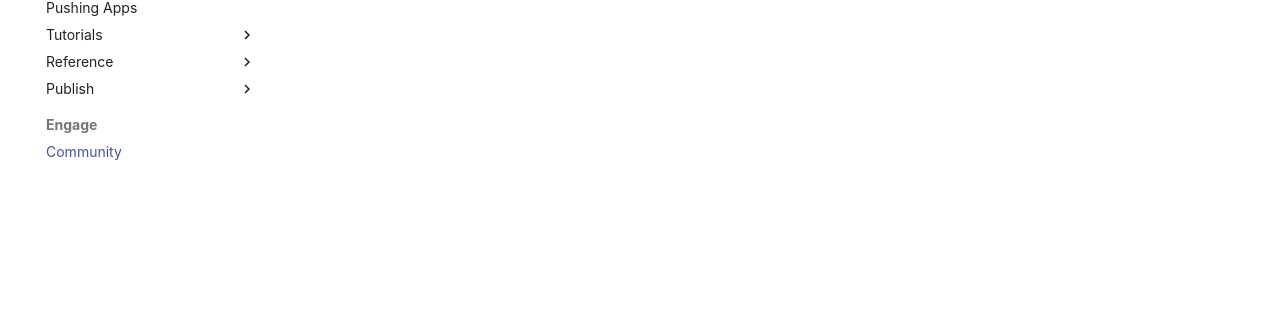
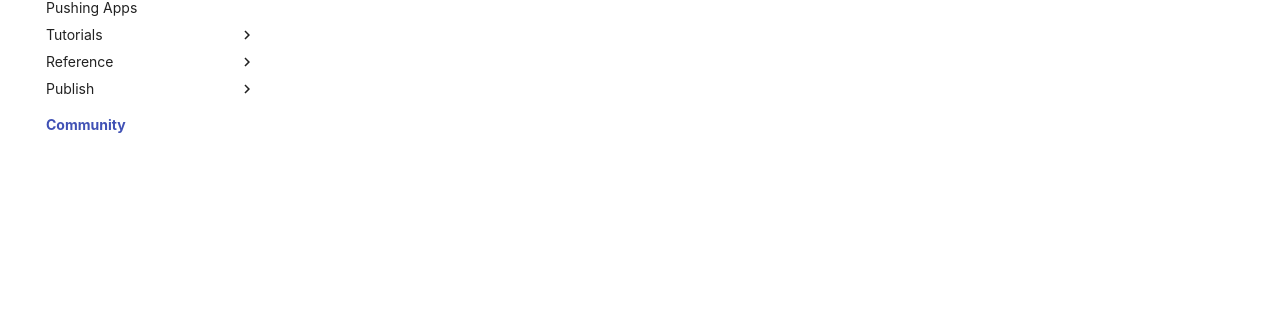
Before and after one commit to tronbyt/docs, an MkDocs documentation site: the page built from docs/community/index.md, in a window 1280 px wide. Shown: the part 408-717 px from the top of the page. Built offline with MkDocs 1.6.1 and Material for MkDocs 9.7.7, drawn with Linux system fonts in a browser that asks for light colours; plug-ins that fetch from the network failed and are left out; comment, search, counter and statistics services are not loaded.

Commit message:
chore: move subpage to community header

```diff
--- a/mkdocs.yml
+++ b/mkdocs.yml
@@ -34,6 +34,7 @@ theme:
   features:
     - navigation.instant
     - navigation.sections
+    - navigation.indexes
     - navigation.top
     - navigation.footer
     - search.suggest
@@ -102,8 +103,8 @@ nav:
       - Modifying Apps: pixlet/publish/modifying-apps.md
       - Advanced: pixlet/publish/advanced.md
       - FAQ: pixlet/publish/faq.md
-  - Engage:
-    - Community: engage/community.md
+  - Community:
+    - community/index.md
 
 extra:
   social:
```
Also changed, not shown: docs/community/index.md (renamed from docs/engage/community.md).
